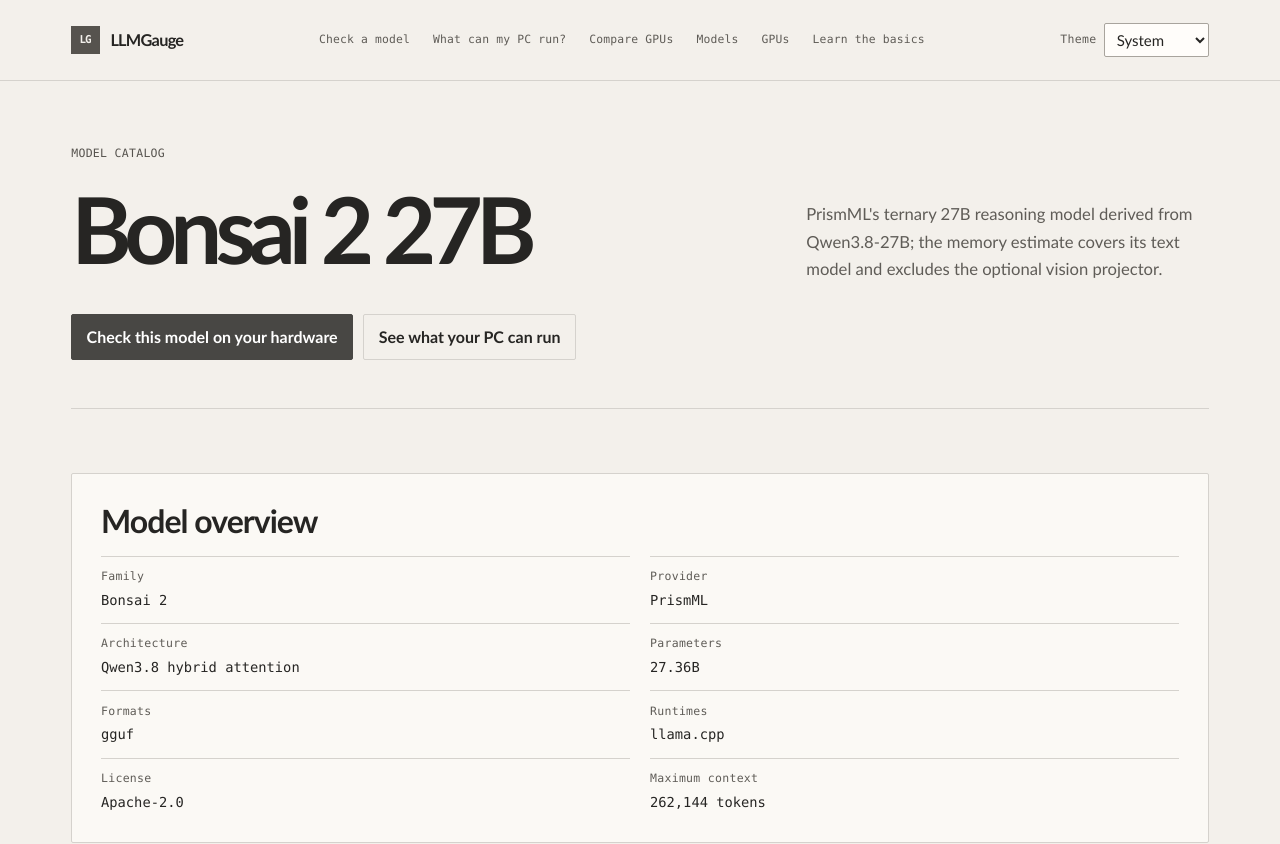
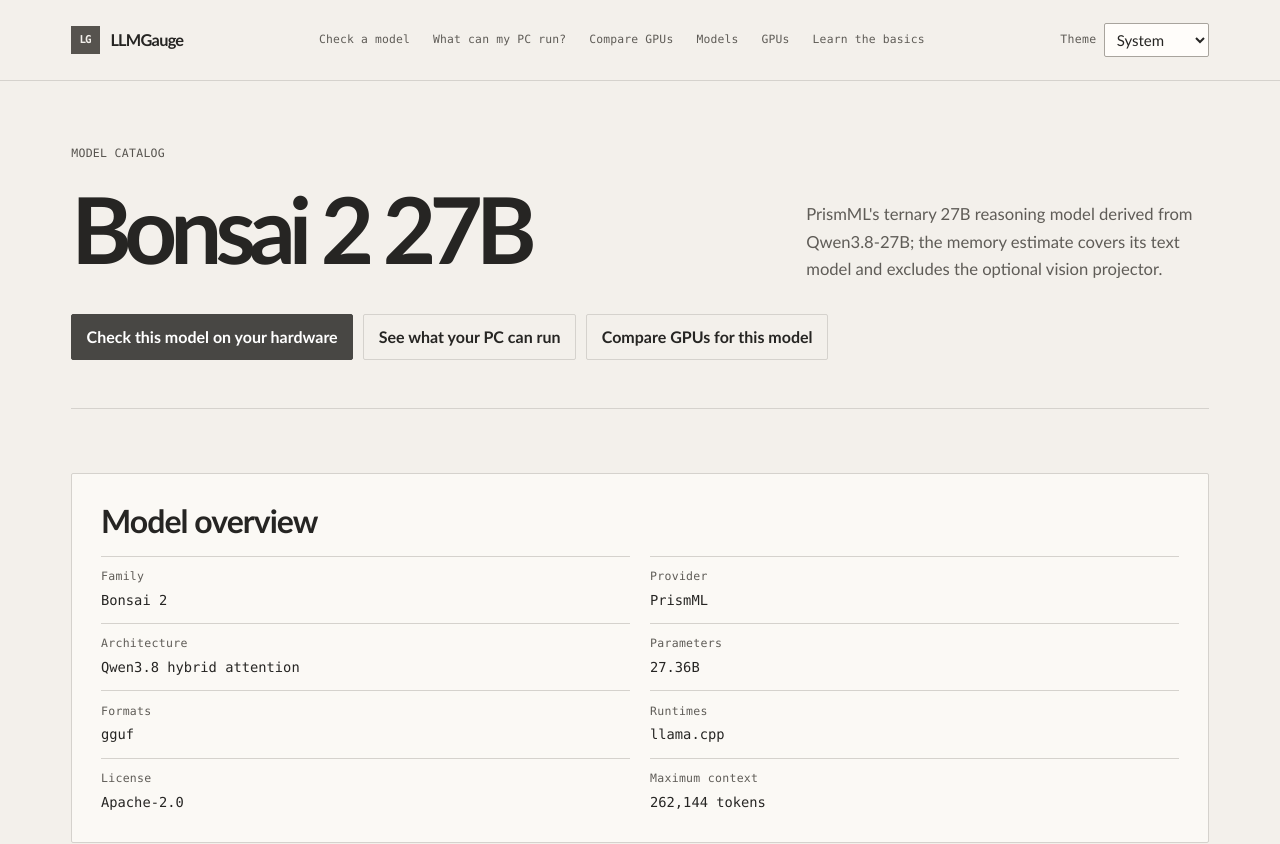
Before and after one commit to sage-yeti/LLMGauge, a Next.js app: page /models/bonsai-2-27b in a window 1280 px wide. Shown: the top 844 px of the page. Built offline with nearby package versions, Linux system fonts and the light colour scheme; no server answers.

Commit message:
Link model pages to GPU comparison

```diff
--- a/src/app/catalog-page.tsx
+++ b/src/app/catalog-page.tsx
@@ -28,6 +28,9 @@
           </Link>
           <Link className="secondary-link" href="/recommendations">
             See what your PC can run
+          </Link>
+          <Link className="secondary-link" href="/gpu-compatibility">
+            Compare GPUs for this model
           </Link>
         </div>
       </header>
```
